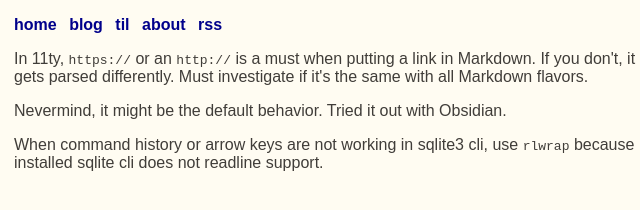
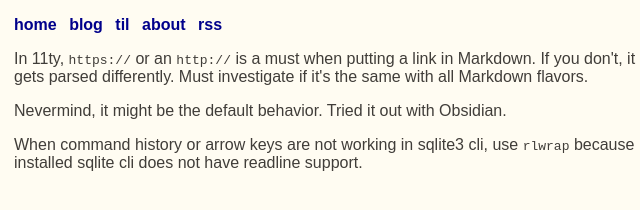
Before and after one commit to isaiahhtml/isaiahhtml.github.io, an Eleventy site: page src/til.md in a window 1280 px wide. Shown: the full height of the page, 306-946 px from the left. Built offline with nearby package versions, Linux system fonts and the light colour scheme; Eleventy itself is replaced by a stand-in of ours; files that its build step writes are made by us from their sources.

Commit message:
chore: add have

```diff
--- a/src/til.md
+++ b/src/til.md
@@ -10,4 +10,4 @@ all Markdown flavors.
 Nevermind, it might be the default behavior. Tried it out with Obsidian.
 
 When command history or arrow keys are not working in sqlite3 cli, use `rlwrap`
-because installed sqlite cli does not readline support.
+because installed sqlite cli does not have readline support.
```
